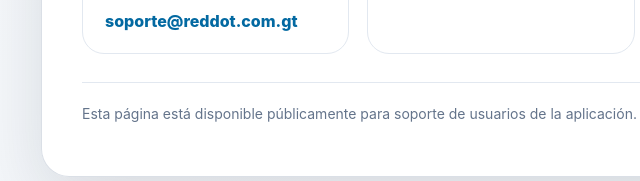
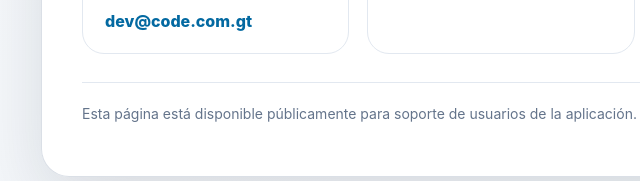
Before and after one commit to codesmartds/activaciones-cerveceria-soporte, a plain HTML site: page index.html in a window 1280 px wide. Shown: the part 565-746 px from the top of the page, 139-779 px from the left. Drawn offline with Linux system fonts and the light colour scheme.

Commit message:
email update

```diff
--- a/index.html
+++ b/index.html
@@ -164,8 +164,8 @@
             Puedes escribirnos al correo de soporte y nuestro equipo revisará tu
             solicitud lo antes posible.
           </p>
-          <a class="support-link" href="mailto:soporte@reddot.com.gt">
-            soporte@reddot.com.gt
+          <a class="support-link" href="mailto:dev@code.com.gt">
+            dev@code.com.gt
           </a>
         </article>
 
```
